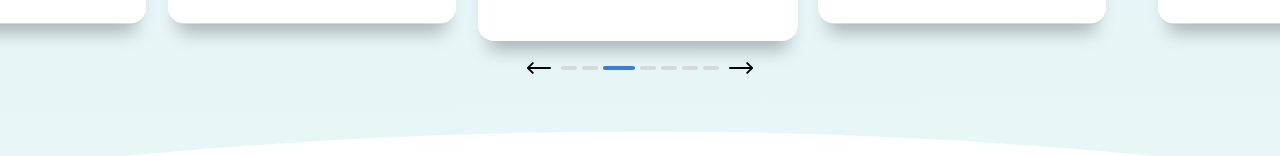
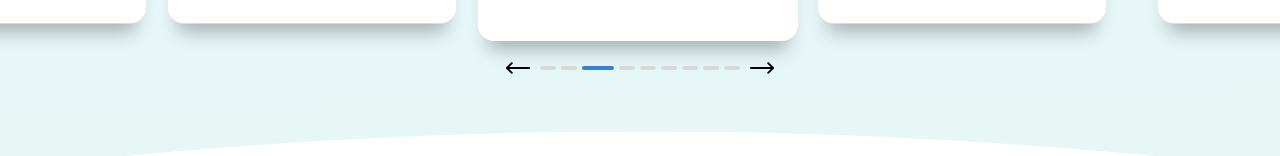
Before and after one commit to devashishp1999/finnovation-careers-page, a React (Create React App) app: page / in a window 1280 px wide. Shown: the part 1869-2025 px from the top of the page. Built offline with nearby package versions, Linux system fonts and the light colour scheme.

Commit message:
testimonials

```diff
--- a/src/components/TestimonialCard.jsx
+++ b/src/components/TestimonialCard.jsx
@@ -4,8 +4,19 @@ import { IMAGES } from "../assets/assets";
 import useScreenSize from "../hooks/useScreenSize";
 
 const TestimonialCard = ({ info }) => {
+  const viewport = useScreenSize();
+
+  if (!info) {
+    return (
+      <div id={"testimonial-x"} className="testimonial_card">
+        <strong>
+          Keep 'EVEN' number of testimonials, to keep the design as intended.
+        </strong>
+      </div>
+    );
+  }
+
   const { id, avatar, name, location, text, stars } = info;
-  const viewport = useScreenSize();
   const quoteW = viewport == "desktop" ? 48 : 40;
 
   const starsArr = [
--- a/src/components/TestimonialsSlider.jsx
+++ b/src/components/TestimonialsSlider.jsx
@@ -6,13 +6,78 @@ import useScreenSize from "../hooks/useScreenSize";
 import TestimonialCard from "./TestimonialCard";
 
 let slidesTemplate = [
-  { id: 1, avatar:"", name: "Armando Sallavanti", location:"Moscow, Russia", text:"The most helpful course I've ever taken. Clears out the noise. Focuses you in on absolute essentials. Priceless.", stars:4 },
-  { id: 2, avatar:"", name: "Armando Sallavanti", location:"Moscow, Russia", text:"The most helpful course I've ever taken. Clears out the noise. Focuses you in on absolute essentials. Priceless.", stars:3 },
-  { id: 3, avatar:"", name: "Armando Sallavanti", location:"Moscow, Russia", text:"The most helpful course I've ever taken. Clears out the noise. Focuses you in on absolute essentials. Priceless.", stars:5 },
-  { id: 4, avatar:"", name: "Armando Sallavanti", location:"Moscow, Russia", text:"The most helpful course I've ever taken. Clears out the noise. Focuses you in on absolute essentials. Priceless.", stars:4 },
-  { id: 5, avatar:"", name: "Armando Sallavanti", location:"Moscow, Russia", text:"The most helpful course I've ever taken. Clears out the noise. Focuses you in on absolute essentials. Priceless.", stars:5 },
-  { id: 6, avatar:"", name: "Armando Sallavanti", location:"Moscow, Russia", text:"The most helpful course I've ever taken. Clears out the noise. Focuses you in on absolute essentials. Priceless.", stars:4 },
-  { id: 7, avatar:"", name: "Armando Sallavanti", location:"Moscow, Russia", text:"The most helpful course I've ever taken. Clears out the noise. Focuses you in on absolute essentials. Priceless.", stars:5 },
+  {
+    id: 1,
+    avatar: "",
+    name: "Armando Sallavanti",
+    location: "Moscow, Russia",
+    text: "The most helpful course I've ever taken. Clears out the noise. Focuses you in on absolute essentials. Priceless.",
+    stars: 4,
+  },
+  {
+    id: 2,
+    avatar: "",
+    name: "Armando Sallavanti",
+    location: "Moscow, Russia",
+    text: "The most helpful course I've ever taken. Clears out the noise. Focuses you in on absolute essentials. Priceless.",
+    stars: 3,
+  },
+  {
+    id: 3,
+    avatar: "",
+    name: "Armando Sallavanti",
+    location: "Moscow, Russia",
+    text: "The most helpful course I've ever taken. Clears out the noise. Focuses you in on absolute essentials. Priceless.",
+    stars: 5,
+  },
+  {
+    id: 4,
+    avatar: "",
+    name: "Armando Sallavanti",
+    location: "Moscow, Russia",
+    text: "The most helpful course I've ever taken. Clears out the noise. Focuses you in on absolute essentials. Priceless.",
+    stars: 4,
+  },
+  {
+    id: 5,
+    avatar: "",
+    name: "Armando Sallavanti",
+    location: "Moscow, Russia",
+    text: "The most helpful course I've ever taken. Clears out the noise. Focuses you in on absolute essentials. Priceless.",
+    stars: 5,
+  },
+  {
+    id: 6,
+    avatar: "",
+    name: "Armando Sallavanti",
+    location: "Moscow, Russia",
+    text: "The most helpful course I've ever taken. Clears out the noise. Focuses you in on absolute essentials. Priceless.",
+    stars: 4,
+  },
+  {
+    id: 7,
+    avatar: "",
+    name: "Armando Sallavanti",
+    location: "Moscow, Russia",
+    text: "The most helpful course I've ever taken. Clears out the noise. Focuses you in on absolute essentials. Priceless.",
+    stars: 5,
+  },
+  {
+    id: 8,
+    avatar: "",
+    name: "Armando Sallavanti",
+    location: "Moscow, Russia",
+    text: "The most helpful course I've ever taken. Clears out the noise. Focuses you in on absolute essentials. Priceless.",
+    stars: 5,
+  },
+  {
+    id: 9,
+    avatar: "",
+    name: "Armando Sallavanti",
+    location: "Moscow, Russia",
+    text: "The most helpful course I've ever taken. Clears out the noise. Focuses you in on absolute essentials. Priceless.",
+    stars: 5,
+  },
 ];
 
 const TestimonialsSlider = () => {
@@ -30,8 +95,6 @@ const TestimonialsSlider = () => {
     setCount(Math.max(counter - 1, 0));
   }
 
-  // TODO
-  /*
   useEffect(() => {
     if (viewport === "mobile") {
       const newSlides = [];
@@ -42,13 +105,17 @@ const TestimonialsSlider = () => {
     } //
     else setSlides(slidesTemplate);
   }, [viewport]);
-  */
 
   return (
     <div className="carousal">
       <div
         className="slider"
-        style={{ "--w": px(dimen.w), "--h": px(dimen.h), "--gap": px(dimen.g) }}
+        style={{
+          "--w": px(dimen.w),
+          "--h": px(dimen.h),
+          "--gap": px(dimen.g),
+          height: viewport === "mobile" ? `${2 * dimen.h + 20}px` : px(dimen.h),
+        }}
       >
         {slides.map((slide, i) => {
           const isOff = i - counter < 0;
@@ -65,7 +132,14 @@ const TestimonialsSlider = () => {
               className={`slide ${isOff ? "back" : ""} ${active}`}
               style={{ "--offset": px(offset) }}
             >
-              <TestimonialCard info={slide} />
+              {Array.isArray(slide) ? (
+                <>
+                  <TestimonialCard info={slide[0]} />
+                  <TestimonialCard info={slide[1]} />
+                </>
+              ) : (
+                <TestimonialCard info={slide} />
+              )}
             </div>
           );
         })}
--- a/src/index.scss
+++ b/src/index.scss
@@ -376,7 +376,7 @@ main {
         .slider {
           display: flex;
           gap: 20px;
-          height: var(--h);
+          // height: calc(2 * var(--h) + 20px);
           width: 100%;
           max-width: 385px;
           margin-inline: auto;
@@ -387,16 +387,13 @@ main {
             top: 50%;
             transform: translateY(-50%);
             transition: 0.3s ease-in-out;
-            width: calc(var(--w) * 0.9);
-            height: calc(var(--h) * 0.9);
             left: var(--offset);
 
             &.active {
-              width: var(--w);
-              height: var(--h);
-
               .testimonial_card {
                 padding: 20px;
+                width: var(--w);
+                height: var(--h);
 
                 p {
                   font-size: 16px;
@@ -405,9 +402,9 @@ main {
             }
 
             .testimonial_card {
+              width: calc(var(--w) * 0.9);
+              height: calc(var(--h) * 0.9);
               background-color: #fff;
-              width: 100%;
-              height: 100%;
               border-radius: 16px;
               border: 1px solid rgba(255, 255, 255, 0.7);
               box-shadow: 0 19px 18px -10px #0004;
@@ -418,6 +415,10 @@ main {
               &,
               * {
                 transition: 0.3s ease-in-out;
+              }
+
+              & + .testimonial_card{
+                margin-top: 16px;
               }
 
               .user {
```
